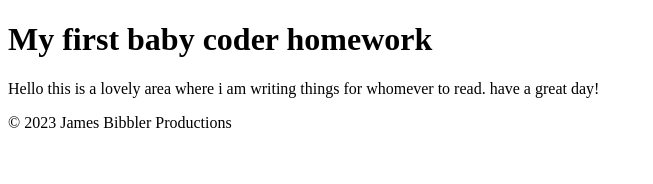
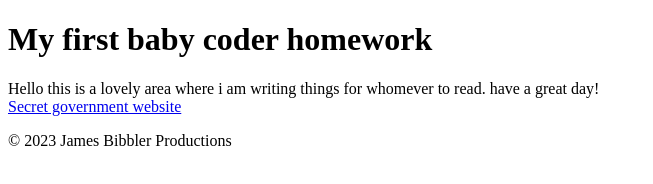
Before and after one commit to JamesBib/1st_homework, a plain HTML site: page index.html in a window 1280 px wide. Shown: the whole page, without its empty margins (0-653 px from the left). Drawn offline with Linux system fonts and the light colour scheme.

Commit message:
added a link on another new branch

```diff
--- a/index.html
+++ b/index.html
@@ -15,6 +15,7 @@
     </main>
 </body>
 <footer>
+    <a href="https://hackertyper.net/">Secret government website</a>
     <p>&copy; 2023 James Bibbler Productions</p>
 </footer>
 </html>
```
